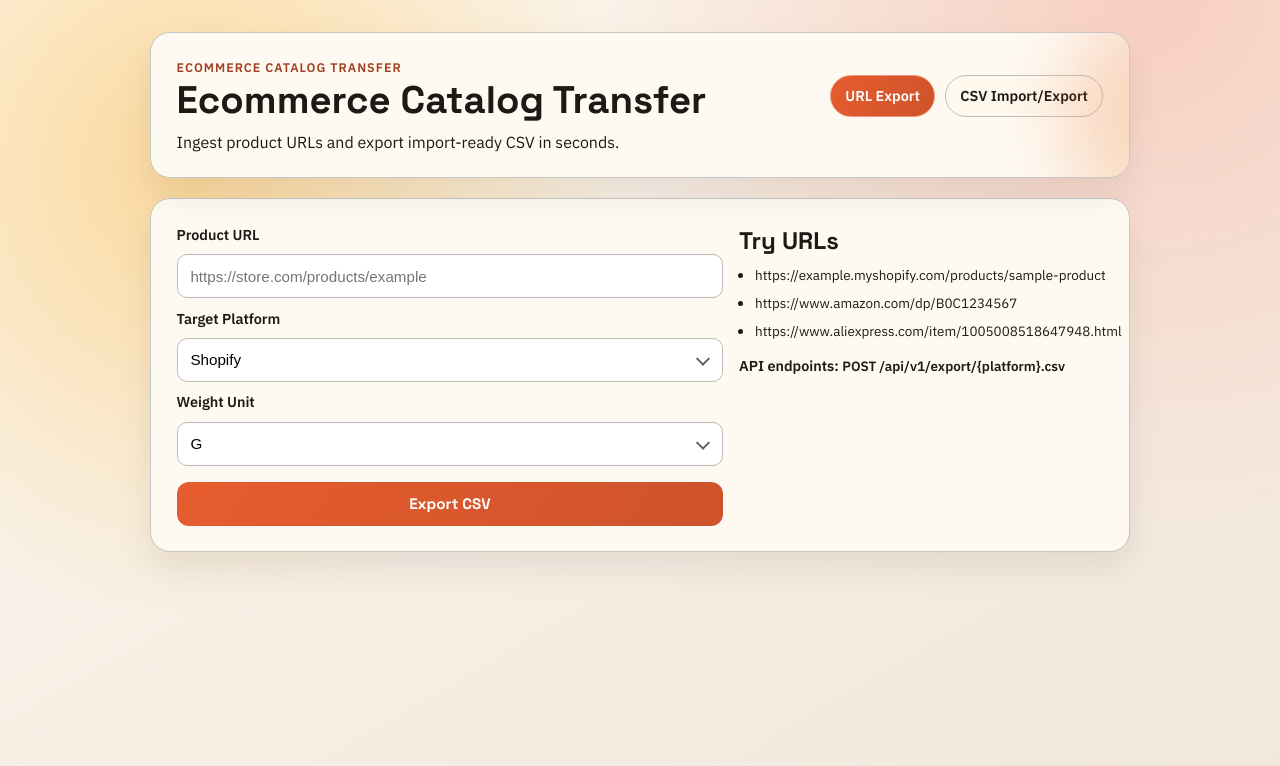
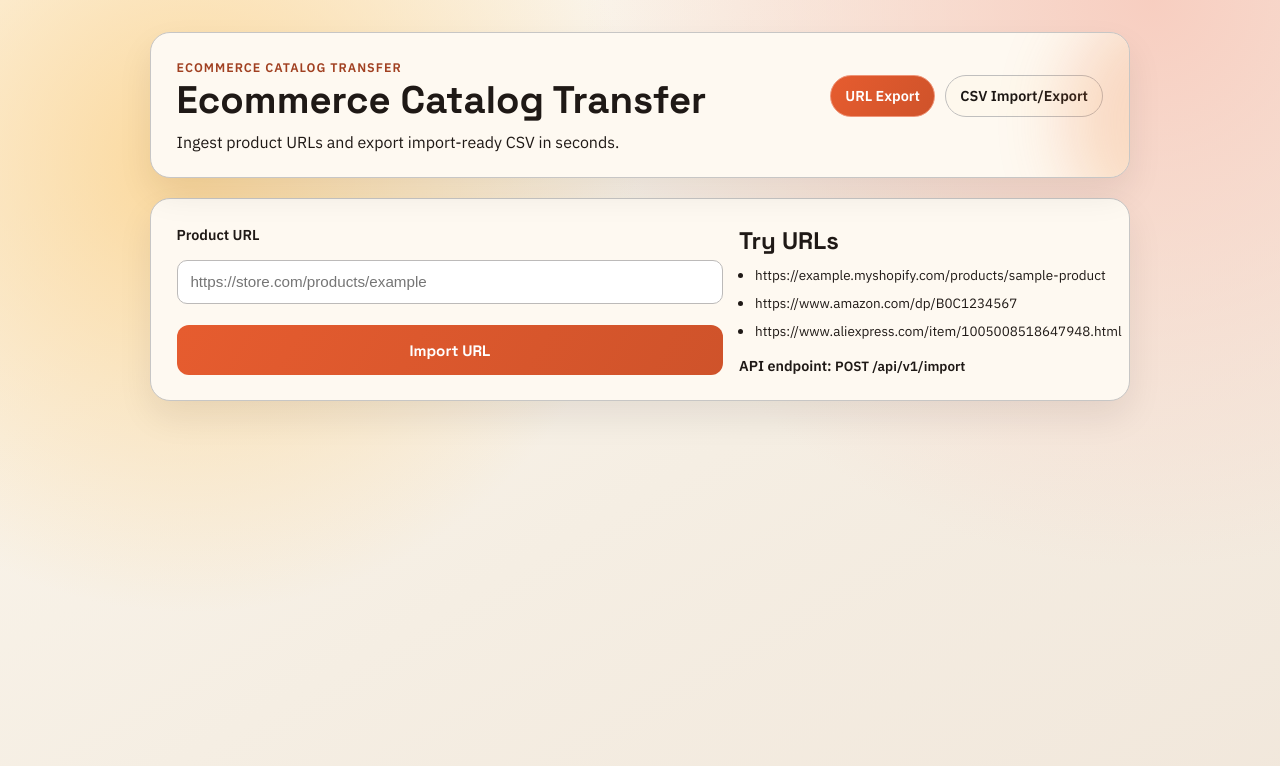
Before and after one commit to walkidni/shelfshift, a FastAPI app: page / in a window 1280 px wide. Shown: the top 766 px of the page. Run offline with FastAPI, Linux system fonts and the light colour scheme.

Commit message:
feat(web): split URL workflow into import preview + export step

```diff
--- a/app/main.py
+++ b/app/main.py
@@ -329,6 +329,7 @@ def _render_web_page(
     template_name: str,
     active_page: str,
     error: str | None,
+    error_title: str = "Error",
     product_url: str,
     target_platform: str,
     weight_unit: str,
@@ -349,6 +350,7 @@ def _render_web_page(
             "brand": settings,
             "active_page": active_page,
             "error": error,
+            "error_title": error_title,
             "csv_error": csv_error,
             "form": {
                 "product_url": product_url,
@@ -497,6 +499,47 @@ def home(request: Request) -> HTMLResponse:
         squarespace_product_page="",
         squarespace_product_url="",
     )
+
+
+@app.post("/import.url")
+def import_url_from_web(
+    request: Request,
+    product_url: str = Form(...),
+) -> HTMLResponse:
+    try:
+        product = _run_import_product(product_url)
+        preview_payload = _preview_payload_for_web(product)
+        preview_json = json.dumps(preview_payload, ensure_ascii=False, indent=2)
+        return _render_web_page(
+            request,
+            template_name="index.html",
+            active_page="url",
+            error=None,
+            error_title="Import Error",
+            product_url=product_url,
+            target_platform="shopify",
+            weight_unit=DEFAULT_WEIGHT_UNIT_BY_TARGET["shopify"],
+            bigcommerce_csv_format="modern",
+            squarespace_product_page="",
+            squarespace_product_url="",
+            preview_product_json=preview_json,
+            preview_product_json_b64=_product_to_json_b64(product),
+        )
+    except HTTPException as exc:
+        return _render_web_page(
+            request,
+            template_name="index.html",
+            active_page="url",
+            error=exc.detail,
+            error_title="Import Error",
+            product_url=product_url,
+            target_platform="shopify",
+            weight_unit=DEFAULT_WEIGHT_UNIT_BY_TARGET["shopify"],
+            bigcommerce_csv_format="modern",
+            squarespace_product_page="",
+            squarespace_product_url="",
+            status_code=exc.status_code,
+        )
 
 
 @app.get("/csv", response_class=HTMLResponse)
@@ -697,6 +740,7 @@ def export_csv_from_web(
             template_name="index.html",
             active_page="url",
             error=exc.detail,
+            error_title="Export Error",
             product_url=product_url,
             target_platform=target_platform,
             weight_unit=weight_unit,
--- a/app/web/templates/index.html
+++ b/app/web/templates/index.html
@@ -2,9 +2,7 @@
 
 {% block content %}
   <section class="panel grid">
-        <form class="import-form" method="post" action="/export.csv">
-          {% set show_squarespace_fields = form.target_platform == "squarespace" %}
-
+    <form class="import-form" method="post" action="/import.url">
       <label for="product_url">Product URL</label>
       <input
         id="product_url"
@@ -15,72 +13,7 @@
         required
       />
 
-          <label for="target_platform">Target Platform</label>
-          <div class="select-wrap">
-            <select id="target_platform" name="target_platform" required>
-              <option value="shopify" {% if form.target_platform == "shopify" %}selected{% endif %}>Shopify</option>
-              <option value="bigcommerce" {% if form.target_platform == "bigcommerce" %}selected{% endif %}>BigCommerce</option>
-              <option value="wix" {% if form.target_platform == "wix" %}selected{% endif %}>Wix</option>
-              <option value="squarespace" {% if form.target_platform == "squarespace" %}selected{% endif %}>Squarespace</option>
-              <option value="woocommerce" {% if form.target_platform == "woocommerce" %}selected{% endif %}>WooCommerce</option>
-            </select>
-          </div>
-
-          {% set selected_weight_unit = form.weight_unit if form.weight_unit else weight_unit_defaults[form.target_platform] %}
-          <label for="weight_unit">Weight Unit</label>
-          <div class="select-wrap">
-            <select id="weight_unit" name="weight_unit" required>
-              {% for unit in weight_unit_allowlist[form.target_platform] %}
-              <option value="{{ unit }}" {% if selected_weight_unit == unit %}selected{% endif %}>{{ unit|upper }}</option>
-              {% endfor %}
-            </select>
-          </div>
-
-          <div
-            id="bigcommerce-fields"
-            class="conditional-fields{% if form.target_platform != "bigcommerce" %} is-hidden{% endif %}"
-            aria-hidden="{% if form.target_platform == "bigcommerce" %}false{% else %}true{% endif %}"
-          >
-            <label for="bigcommerce_csv_format">BigCommerce CSV Format</label>
-            <div class="select-wrap">
-              <select
-                id="bigcommerce_csv_format"
-                name="bigcommerce_csv_format"
-                {% if form.target_platform != "bigcommerce" %}disabled{% endif %}
-              >
-                <option value="modern" {% if form.bigcommerce_csv_format == "modern" %}selected{% endif %}>Modern</option>
-                <option value="legacy" {% if form.bigcommerce_csv_format == "legacy" %}selected{% endif %}>Legacy</option>
-              </select>
-            </div>
-          </div>
-
-          <div
-            id="squarespace-fields"
-            class="conditional-fields{% if not show_squarespace_fields %} is-hidden{% endif %}"
-            aria-hidden="{% if show_squarespace_fields %}false{% else %}true{% endif %}"
-          >
-            <label for="squarespace_product_page">Squarespace Product Page</label>
-            <input
-              id="squarespace_product_page"
-              name="squarespace_product_page"
-              type="text"
-              placeholder="shop"
-              value="{{ form.squarespace_product_page }}"
-              {% if not show_squarespace_fields %}disabled{% endif %}
-            />
-
-            <label for="squarespace_product_url">Squarespace Product URL</label>
-            <input
-              id="squarespace_product_url"
-              name="squarespace_product_url"
-              type="text"
-              placeholder="lemons"
-              value="{{ form.squarespace_product_url }}"
-              {% if not show_squarespace_fields %}disabled{% endif %}
-            />
-          </div>
-
-          <button type="submit">Export CSV</button>
+      <button type="submit">Import URL</button>
     </form>
 
     <aside class="info">
@@ -90,13 +23,69 @@
         <li><code>{{ example }}</code></li>
         {% endfor %}
       </ul>
-          <p class="api-note">API endpoints: <code>POST /api/v1/export/{platform}.csv</code></p>
+      <p class="api-note">API endpoint: <code>POST /api/v1/import</code></p>
     </aside>
   </section>
 
+  {% if preview_product_json %}
+  <section class="panel">
+    <h2>URL Import Preview</h2>
+    <details class="preview-disclosure">
+      <summary>Show Preview JSON</summary>
+      <pre class="preview-json"><code>{{ preview_product_json }}</code></pre>
+    </details>
+  </section>
+
+  <section class="panel grid">
+    <form class="import-form" method="post" action="/export-from-product.csv">
+      <input type="hidden" name="product_json_b64" value="{{ preview_product_json_b64 }}" />
+
+      <label for="preview_target_platform">Target Platform</label>
+      <div class="select-wrap">
+        <select id="preview_target_platform" name="target_platform" required>
+          <option value="shopify">Shopify</option>
+          <option value="bigcommerce">BigCommerce</option>
+          <option value="wix">Wix</option>
+          <option value="squarespace">Squarespace</option>
+          <option value="woocommerce">WooCommerce</option>
+        </select>
+      </div>
+
+      <label for="preview_weight_unit">Weight Unit</label>
+      <div class="select-wrap">
+        <select id="preview_weight_unit" name="weight_unit" required></select>
+      </div>
+
+      <div id="preview-bigcommerce-fields" class="conditional-fields is-hidden" aria-hidden="true">
+        <label for="preview_bigcommerce_csv_format">BigCommerce CSV Format</label>
+        <div class="select-wrap">
+          <select id="preview_bigcommerce_csv_format" name="bigcommerce_csv_format" disabled>
+            <option value="modern">Modern</option>
+            <option value="legacy">Legacy</option>
+          </select>
+        </div>
+      </div>
+
+      <div id="preview-squarespace-fields" class="conditional-fields is-hidden" aria-hidden="true">
+        <label for="preview_squarespace_product_page">Squarespace Product Page</label>
+        <input id="preview_squarespace_product_page" name="squarespace_product_page" type="text" placeholder="shop" disabled />
+        <label for="preview_squarespace_product_url">Squarespace Product URL</label>
+        <input id="preview_squarespace_product_url" name="squarespace_product_url" type="text" placeholder="lemons" disabled />
+      </div>
+
+      <button type="submit">Export Preview as CSV</button>
+    </form>
+
+    <aside class="info">
+      <h2>Export</h2>
+      <p class="api-note">API endpoint: <code>POST /api/v1/export/from-product.csv</code></p>
+    </aside>
+  </section>
+  {% endif %}
+
   {% if error %}
   <section class="panel error">
-        <h2>Export Error</h2>
+    <h2>{{ error_title }}</h2>
     <p>{{ error }}</p>
   </section>
   {% endif %}
```
Also changed, not shown: tests/api/test_app.py (+55 -8 lines). Lines whose indentation alone changed are shown as unchanged.
